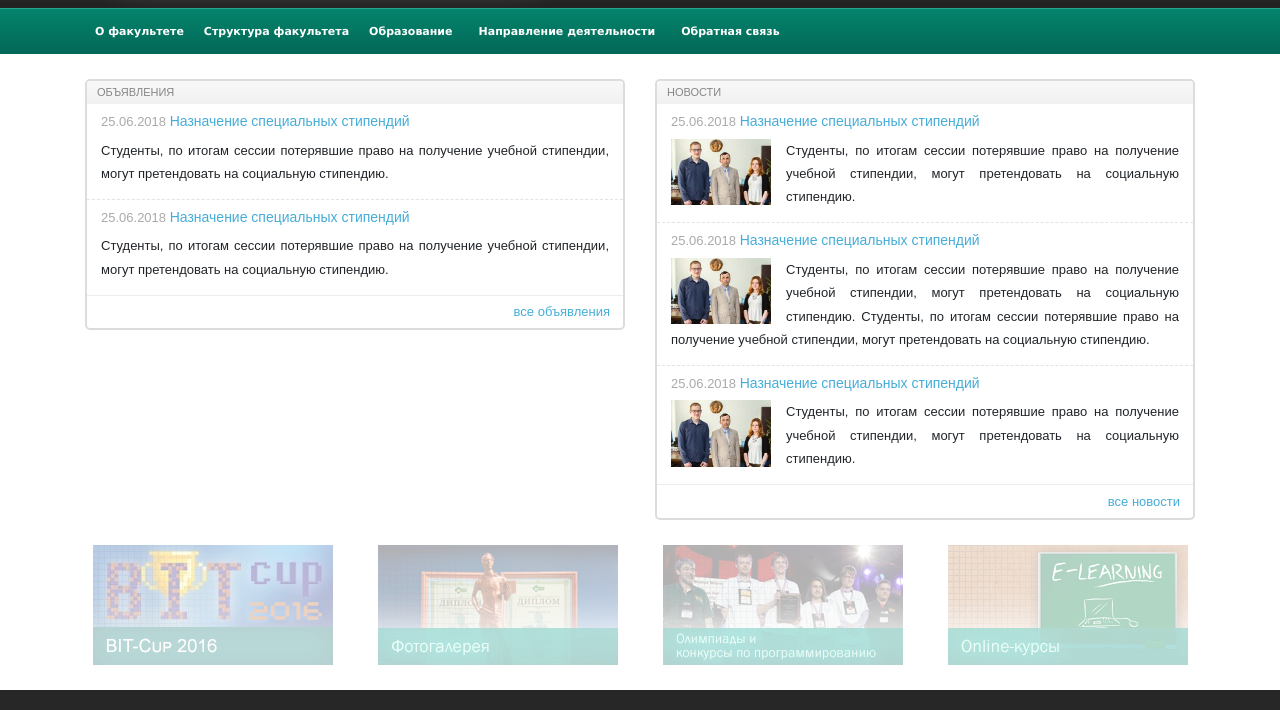
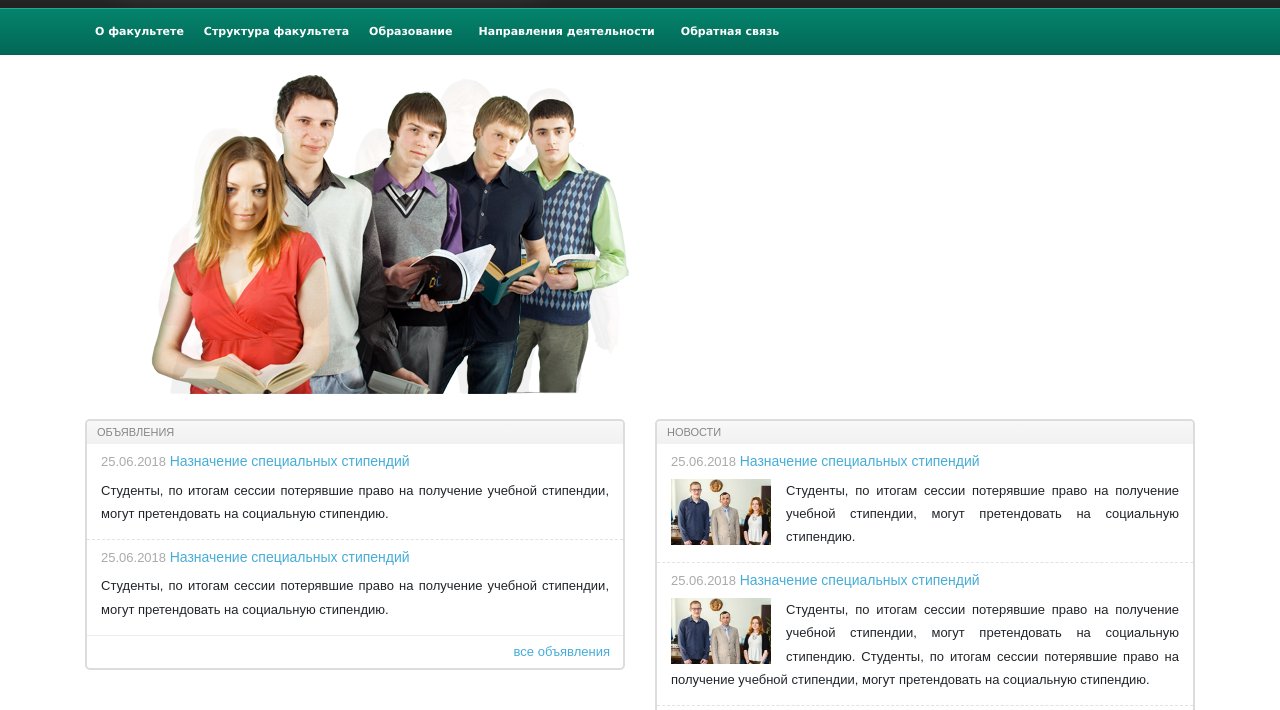
Before and after one commit to danilchican/fksis-portal-redesign, a website built with webpack: page src/index.html in a window 1280 px wide. Shown: the part 72-782 px from the top of the page. Built offline with nearby package versions, Linux system fonts and the light colour scheme; files whose address does not match are found by name.

Commit message:
Slider base view

```diff
--- a/src/index.html
+++ b/src/index.html
@@ -42,7 +42,8 @@
                     </form>
                 </div>
                 <div class="d-lg-none col-sm-2 text-right">
-                    <button class="navbar-toggler" type="button" data-toggle="collapse" data-target="#fksis-top-nav-menu"
+                    <button class="navbar-toggler" type="button" data-toggle="collapse"
+                            data-target="#fksis-top-nav-menu"
                             aria-controls="fksis-top-nav-menu" aria-expanded="false" aria-label="Toggle navigation">
                         <span class="navbar-toggler-icon"></span>
                     </button>
@@ -99,7 +100,7 @@
                     <li class="nav-item dropdown">
                         <a class="nav-link dropdown-toggle" href="http://example.com" id="dropdown2"
                            data-toggle="dropdown" aria-haspopup="true" aria-expanded="false">
-                            Направление деятельности
+                            Направления деятельности
                         </a>
                         <div class="dropdown-menu" aria-labelledby="dropdown3">
                             <a class="dropdown-item" href="#">Олимпиады</a>
@@ -123,6 +124,23 @@
     </div>
 </div>
 <!--TOP NAVIGATION END-->
+
+<!--INDEX SLIDER START-->
+<div id="fksis-slider">
+    <div class="container">
+        <div id="carouselExampleControls" class="carousel-fade slide" data-ride="carousel">
+            <div class="carousel-inner">
+                <div class="carousel-item active">
+                    <img src="./images/slider/abitur.png" alt="Абитуриенту"/>
+                </div>
+                <div class="carousel-item">
+                    <img src="./images/slider/students.png" alt="Студентам"/>
+                </div>
+            </div>
+        </div>
+    </div>
+</div>
+<!--INDEX SLIDER END-->
 
 <!--INDEX PAGE CONTENT START-->
 <div id="fksis-content">
@@ -228,7 +246,7 @@
         <!--INDEX PAGE INFO BLOCKS END-->
 
         <!--INDEX PAGE QUICK LINKS START-->
-        <div class="row" id="fksis-quick-links">
+        <div class="row mt-3" id="fksis-quick-links">
             <div class="col-3 text-center">
                 <a href="/">
                     <img src="./images/index-media/bit-cup.png" alt="Bit Cup">
--- a/src/scss/app.scss
+++ b/src/scss/app.scss
@@ -85,6 +85,9 @@
       border-radius: 0 0 5px 5px;
       -moz-border-radius: 0 0 5px 5px;
       -webkit-border-radius: 0 0 5px 5px;
+      box-shadow: 0 2px 6px 0 rgba(0,0,0,0.45);
+      -webkit-box-shadow: 0 2px 6px 0 rgba(0,0,0,0.45);
+      -moz-box-shadow: 0 2px 6px 0 rgba(0,0,0,0.45);
 
       .dropdown-item {
         padding: 16px 28px 16px 15px;
@@ -142,8 +145,21 @@
   }
 }
 
+#fksis-slider {
+  background: left top url(' ../images/slider-bg.jpg') repeat-x;
+  border-top: 1px solid #036352;
+  padding-top: 20px;
+
+  #carouselExampleControls {
+    .carousel-item {
+      background: left bottom url(' ../images/slider-light.png') no-repeat;
+      padding: 0 65px;
+    }
+  }
+}
+
 #fksis-content {
-  background: left top url(' ../images/gradient.png ') repeat-x;
+  background: left top url(' ../images/gradient.png') repeat-x;
   min-height: 500px;
   padding: 25px 0;
 
```
Also changed, not shown: src/images/slider-bg.jpg (added), src/images/slider/abitur.png (added), src/images/slider/students.png (added).
